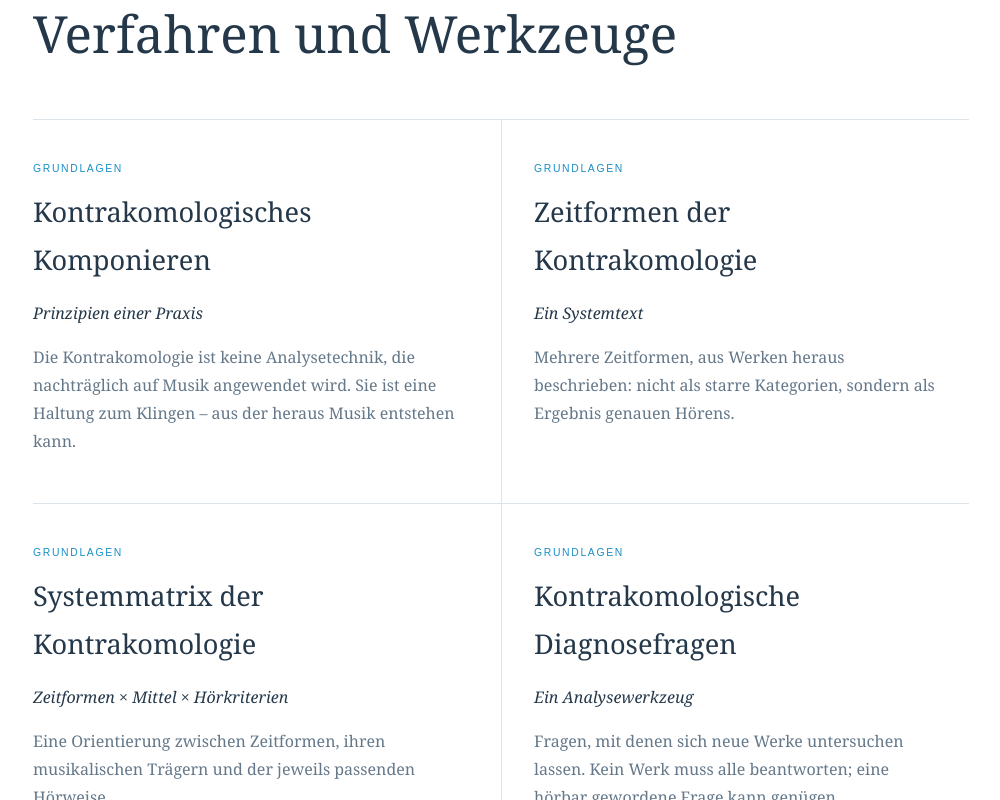
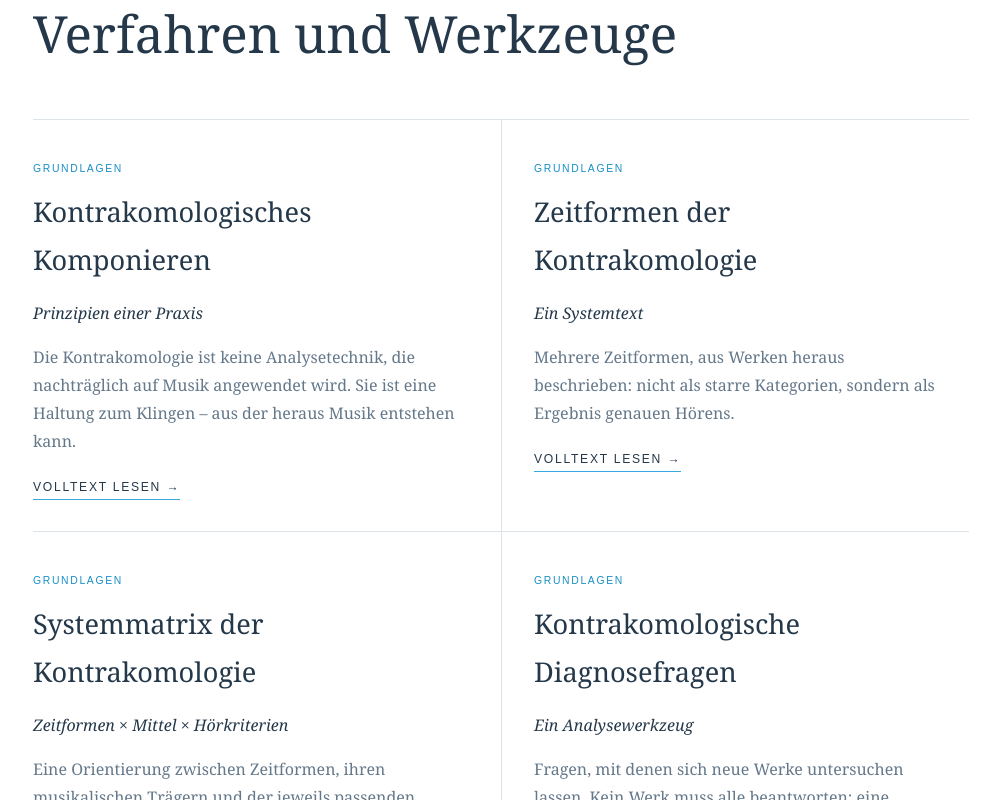
Before and after one commit to thomaspeterkueper/contracomology, a Next.js app: page /de/documents in a window 1280 px wide. Shown: the part 520-1320 px from the top of the page, without its empty margins (139-1139 px from the left). Built offline with nearby package versions, Linux system fonts and the light colour scheme.

Commit message:
feat: link available foundation fulltexts

```diff
--- a/app/[locale]/documents/page.tsx
+++ b/app/[locale]/documents/page.tsx
@@ -37,7 +37,7 @@ export default async function DocumentsPage({ params }: { params: Promise<{ loca
     </header>
     <section className="hero"><p className="eyebrow">{german ? 'Texte & Werke' : 'Texts & works'}</p><h1>{german ? 'Publikationen' : 'Publications'}</h1><p className="lede">{german ? 'Grundlagen, Analysen und eigene Arbeiten der Kontrakomologie.' : 'Foundations, analyses and original work in Contracomology.'}</p></section>
     {german ? <>
-      <section className="library-section"><p className="section-label">Grundlagen</p><h2>Verfahren und Werkzeuge</h2><div className="publication-grid">{de.foundations.map(([title,sub,desc])=><article className="publication-card" key={title}><span className="publication-kind">Grundlagen</span><h3>{title}</h3><p className="publication-subtitle">{sub}</p><p>{desc}</p></article>)}</div></section>
+      <section className="library-section"><p className="section-label">Grundlagen</p><h2>Verfahren und Werkzeuge</h2><div className="publication-grid">{de.foundations.map(([title,sub,desc])=>{const slug=title.startsWith('Zeitformen')?'zeitformen':title.startsWith('Kontrakomologisches Komponieren')?'komponieren':title.startsWith('Kontrakomologisch lesen')?'lesen':null;return <article className="publication-card" key={title}><span className="publication-kind">Grundlagen</span><h3>{slug?<Link href={`/${locale}/documents/${slug}`}>{title}</Link>:title}</h3><p className="publication-subtitle">{sub}</p><p>{desc}</p>{slug&&<Link className="text-link" href={`/${locale}/documents/${slug}`}>Volltext lesen →</Link>}</article>})}</div></section>
       <section className="library-section"><p className="section-label">Analysen</p><h2>Werke kontrakomologisch gehört und gelesen</h2><div className="publication-grid">{de.analyses.map(([kind,title,work,desc])=><article className="publication-card" key={title}><span className="publication-kind">{kind}</span><h3>{title}</h3><p className="publication-subtitle">{work}</p><p>{desc}</p></article>)}</div></section>
       <section className="library-section original-work"><p className="section-label">Eigene Werke</p><h2>Kontrakomologie als Praxis</h2><p className="section-lede">Hier entsteht der Bereich für eigene Musik und Literatur, an denen kontrakomologische Verfahren nicht nur analysiert, sondern praktisch erprobt werden. Die Werke werden mit Werktext, Hör- oder Lesehinweisen und ihrer jeweiligen Zeitarchitektur vorgestellt.</p></section>
     </> : <section className="library-section"><p className="section-lede">The expanded publication catalogue is currently available in German. English and Korean editions will follow as editorial translations.</p></section>}
```
